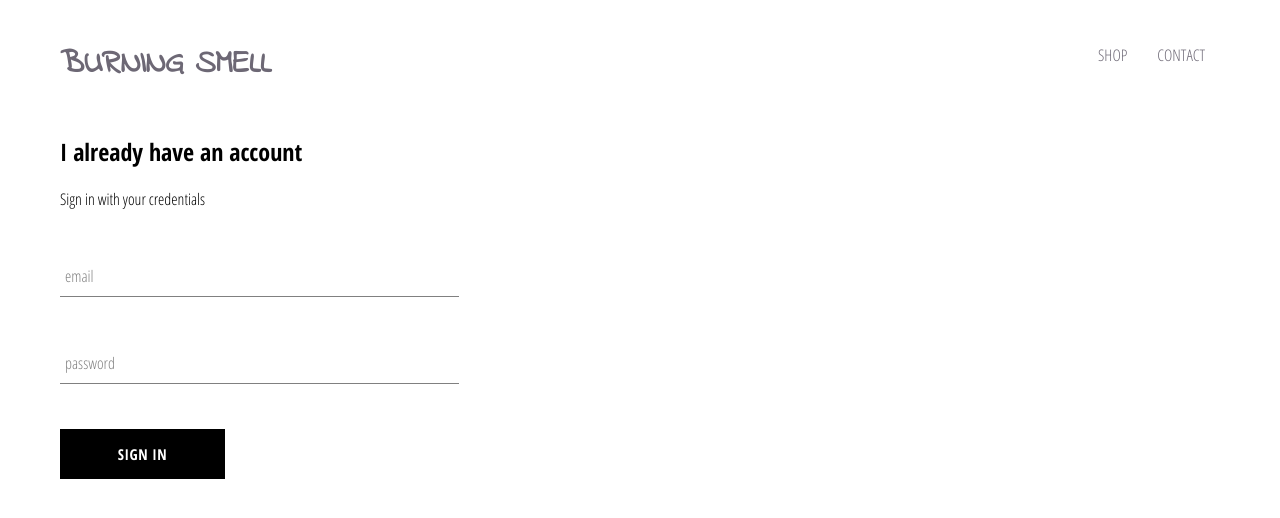
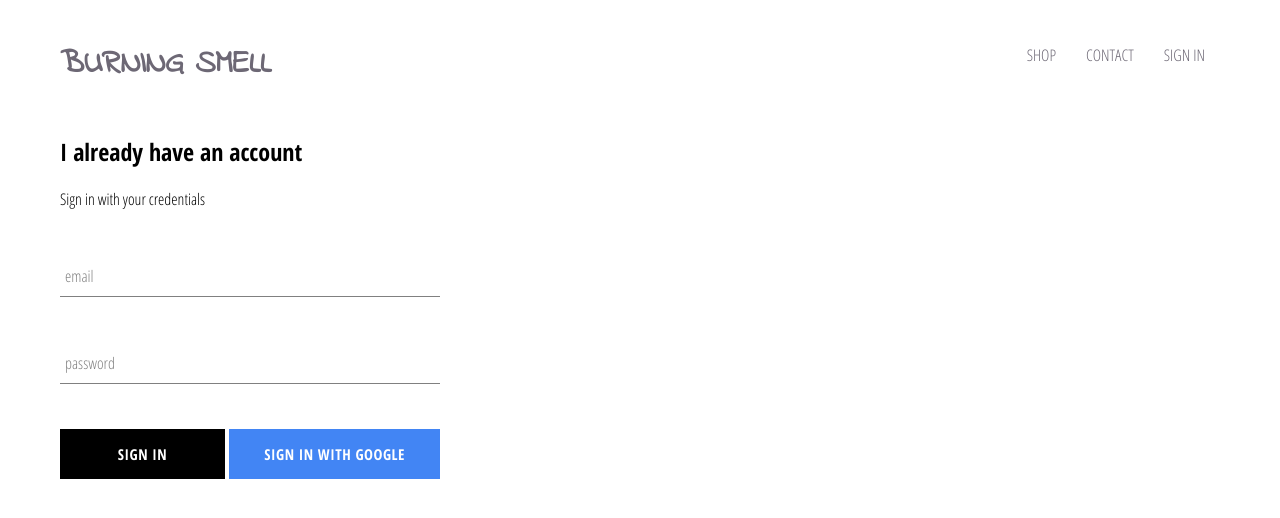
Before and after one commit to duckhang2210/eshop, a React (Create React App) app: page /signin in a window 1280 px wide. Shown: the top 518 px of the page. Built offline with nearby package versions, Linux system fonts and the light colour scheme; no server answers.

Commit message:
add firebase and gignin with google functionality

```diff
--- a/package.json
+++ b/package.json
@@ -4,6 +4,7 @@
   "private": true,
   "dependencies": {
     "cra-template-pwa": "1.0.3",
+    "firebase": "^9.1.3",
     "node-sass": "^6.0.1",
     "react": "^17.0.2",
     "react-dom": "^17.0.2",
--- a/src/App.css
+++ b/src/App.css
@@ -6,3 +6,7 @@
     text-decoration: none;
     color: #6d6875;
 }
+
+* {
+    box-sizing: border-box;
+}
--- a/src/App.js
+++ b/src/App.js
@@ -1,4 +1,4 @@
-import React from 'react';
+import React, { Component } from 'react';
 import { Switch, Route } from 'react-router-dom';
 import './App.css';
 
@@ -6,11 +6,35 @@
 import ShopPage from './pages/shop/shop.component';
 import Header from './components/header/header.component';
 import SignInAndSignUp from './components/signin-signup/signin-signup.component';
+import { auth } from './firebase/firebase.utils';
 
-function App() {
+class App extends Component {
+	constructor() {
+		super();
+
+		this.state = {
+			currentUser: null
+		};
+	}
+
+	unsubscribeFromAuth = null;
+
+	componentDidMount() {
+		this.unsubscribeFromAuth = auth.onAuthStateChanged((user) => {
+			this.setState({ currentUser: user });
+
+			console.log(user);
+		});
+	}
+
+	componentWillUnmount() {
+		this.unsubscribeFromAuth();
+	}
+
+	render() {
 		return (
 			<div>
-			<Header />
+				<Header currentUser={this.state.currentUser} />
 				<Switch>
 					<Route exact path='/' component={HomePage} />
 					<Route path='/shop' component={ShopPage} />
@@ -19,5 +43,6 @@
 			</div>
 		);
 	}
+}
 
 export default App;
--- a/src/components/custom-button/custom-button.component.jsx
+++ b/src/components/custom-button/custom-button.component.jsx
@@ -2,8 +2,8 @@
 
 import './custom-button.style.scss'
 
-const CustomButton = ({ children, ...otherProps}) => (
-    <button className="custom-button" {...otherProps}>
+const CustomButton = ({ children, isGoogleSignIn, ...otherProps}) => (
+    <button className={`${isGoogleSignIn ? 'google-sign-in' : ''} custom-button`} {...otherProps}>
         { children }
     </button>
 )
--- a/src/components/custom-button/custom-button.style.scss
+++ b/src/components/custom-button/custom-button.style.scss
@@ -19,4 +19,14 @@
       color: black;
       border: 1px solid black;
     }
+
+    &.google-sign-in {
+      background-color: #4285f4;
+      color: white;
+
+      &:hover {
+        background-color: #357ae8;
+        border: none;
+      }
+    }
   }
--- a/src/components/header/header.component.jsx
+++ b/src/components/header/header.component.jsx
@@ -1,9 +1,11 @@
 import React from 'react';
 import { Link } from 'react-router-dom';
 
+import { auth } from '../../firebase/firebase.utils';
+
 import './header.style.scss'
 
-const Header = () => (
+const Header = ({currentUser}) => (
     <div className="header">
         <Link className='logo-container' to='/'>
             <h1 className='logo'>BURNING SMELL</h1>
@@ -11,6 +13,11 @@
         <div className="options">
             <Link className='option' to='/shop'>SHOP</Link>
             <Link className='option' to='/contact'>CONTACT</Link>
+            {
+                currentUser ?
+                <div className='option' onClick={() => auth.signOut()}>SIGN OUT</div>
+                : <Link className='option' to='/signin'>SIGN IN</Link>
+            }
         </div>
     </div>
 )
--- a/src/components/header/header.style.scss
+++ b/src/components/header/header.style.scss
@@ -23,6 +23,7 @@
 
       .option {
         padding: 10px 15px;
+        cursor: pointer;
       }
     }
   }
--- a/src/components/sign-in/sign-in.component.jsx
+++ b/src/components/sign-in/sign-in.component.jsx
@@ -3,6 +3,8 @@
 import './sign-in.style.scss';
 import FormInput from '../form-input/form-input.component';
 import CustomButton from '../custom-button/custom-button.component';
+
+import { signInWithGoogle} from '../../firebase/firebase.utils'
 
 class SignIn extends Component{
     constructor(props) {
@@ -49,7 +51,11 @@
                         required
                     />
 
+                    <div className="buttons">
                     <CustomButton type="submit">Sign In</CustomButton>
+                    <CustomButton onClick={signInWithGoogle} isGoogleSignIn>Sign In with Google</CustomButton>
+                    </div>
+
                 </form>
             </div>
 
--- a/src/components/sign-in/sign-in.style.scss
+++ b/src/components/sign-in/sign-in.style.scss
@@ -1,9 +1,14 @@
 .sign-in {
-    width: 30vw;
+    width: 380px;
     display: flex;
     flex-direction: column;
 
     .title {
         margin: 10px 0;
     }
+
+    .buttons {
+        display: flex;
+        justify-content: space-between;
+    }
 }
--- /dev/null
+++ b/src/firebase/firebase.utils.js
@@ -0,0 +1,24 @@
+import firebase from 'firebase/compat/app';
+import 'firebase/compat/firestore';
+import 'firebase/compat/auth';
+
+const config = {
+	apiKey: 'AIzaSyDI0jk3TVZ_9kNduEUxebyTGkXDhe647I4',
+	authDomain: 'perfume-eshop.firebaseapp.com',
+	projectId: 'perfume-eshop',
+	storageBucket: 'perfume-eshop.appspot.com',
+	messagingSenderId: '1049893531993',
+	appId: '1:1049893531993:web:37cadbcb44da5971e6dc48',
+	measurementId: 'G-4YDHQ5PB48'
+};
+
+firebase.initializeApp(config);
+
+export const auth = firebase.auth();
+export const firestore = firebase.firestore();
+
+const provider = new firebase.auth.GoogleAuthProvider();
+provider.setCustomParameters({ prompt: 'select_account' });
+export const signInWithGoogle = () => auth.signInWithPopup(provider);
+
+export default firebase;
```
Also changed, not shown: 1 other file (tests, documents, lock files or other folders). Lines whose indentation alone changed are shown as unchanged.
